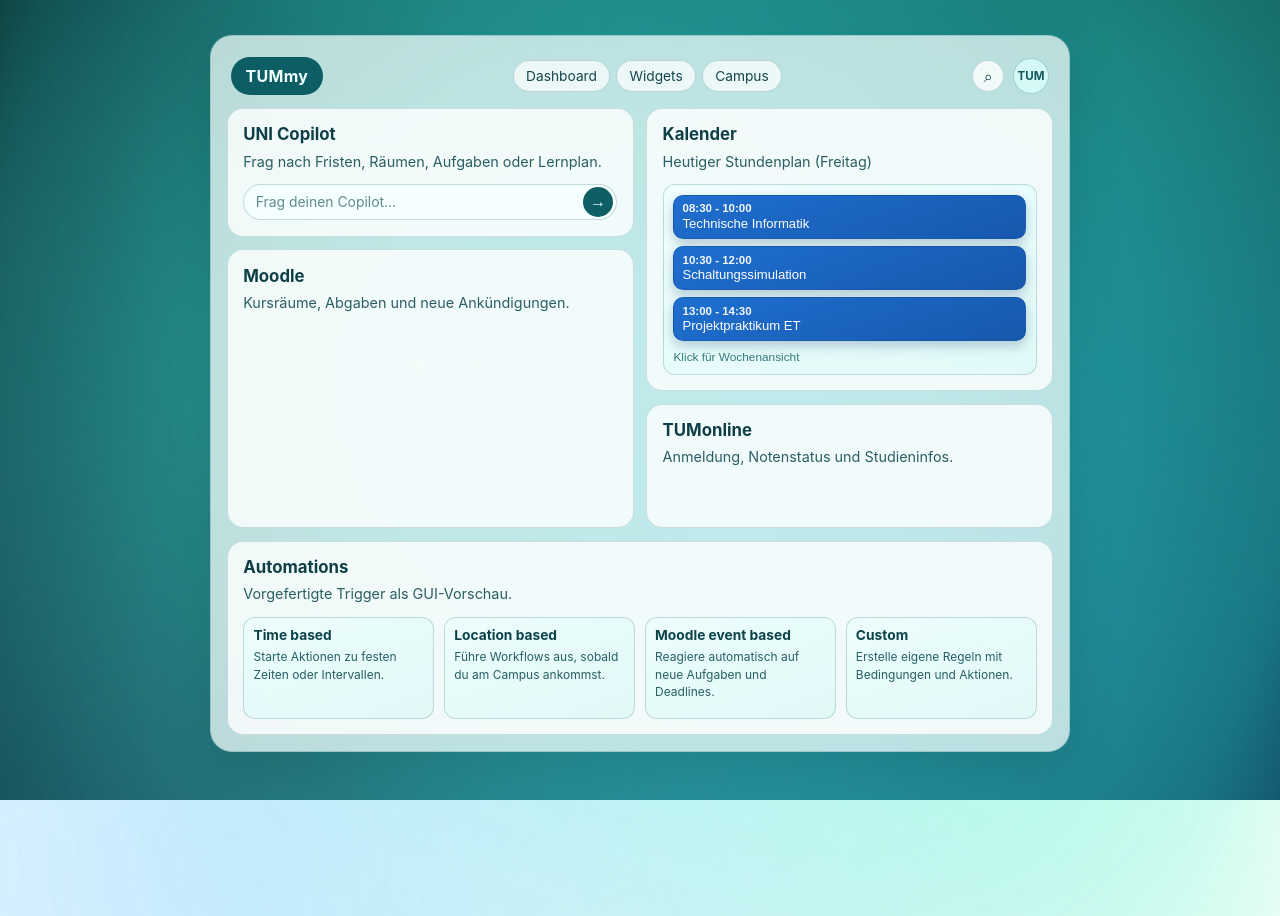
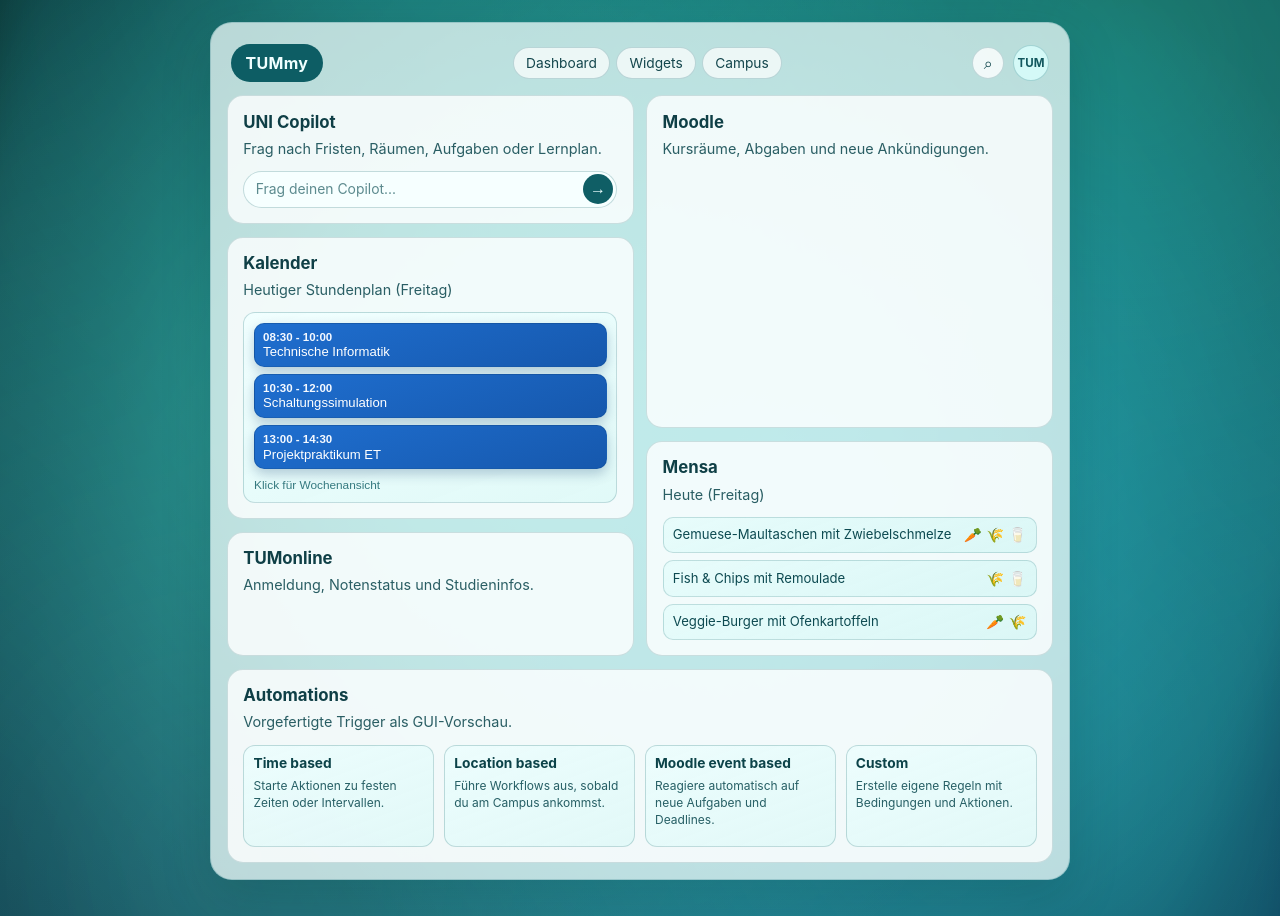
Before and after one commit to BaranKilic657/tummy_hmmy, a Next.js app: page / in a window 1280 px wide. Before the commit the page ends 800 px from the top, so only its background shows below. Built offline with nearby package versions, Linux system fonts and the light colour scheme.

Commit message:
was ich bisher hab lol

```diff
--- a/src/app/globals.css
+++ b/src/app/globals.css
@@ -503,7 +503,8 @@
   display: flex;
   flex-direction: column;
   gap: 0.8rem;
-  min-height: 100%;
+  min-height: 0;
+  height: 100%;
 }
 
 .widget {
@@ -533,7 +534,41 @@
 
 .widget-moodle {
   min-height: 190px;
-  flex: 1;
+  flex: 1 1 auto;
+}
+
+.widget-mensa {
+  min-height: 170px;
+}
+
+.mensa-list {
+  margin: 0.72rem 0 0;
+  padding: 0;
+  list-style: none;
+  display: grid;
+  gap: 0.45rem;
+}
+
+.mensa-item {
+  border: 1px solid rgba(8, 89, 95, 0.18);
+  border-radius: 10px;
+  background: linear-gradient(160deg, rgba(230, 252, 251, 0.95), rgba(216, 246, 245, 0.9));
+  padding: 0.46rem 0.58rem;
+  display: flex;
+  align-items: center;
+  justify-content: space-between;
+  gap: 0.6rem;
+  color: #0d4a51;
+  font-size: 0.82rem;
+  line-height: 1.35;
+}
+
+.mensa-tags {
+  display: inline-flex;
+  align-items: center;
+  gap: 0.28rem;
+  font-size: 0.9rem;
+  flex-shrink: 0;
 }
 
 .copilot-input {
--- a/src/app/page.tsx
+++ b/src/app/page.tsx
@@ -1,14 +1,29 @@
 "use client";
 
-import { useEffect, useMemo, useState } from "react";
+import { Fragment, useEffect, useMemo, useState, type ReactNode } from "react";
 import { CalendarModal } from "../components/home/CalendarModal";
 import { TopBar } from "../components/home/TopBar";
 import { getTodayWeekDay, WEEK_CALENDAR } from "../components/home/data/calendarData";
 import { AutomationsTile } from "../components/home/tiles/AutomationsTile";
 import { CalendarTile } from "../components/home/tiles/CalendarTile";
 import { CopilotTile } from "../components/home/tiles/CopilotTile";
+import { MensaTile } from "../components/home/tiles/MensaTile";
 import { MoodleTile } from "../components/home/tiles/MoodleTile";
 import { TumOnlineTile } from "../components/home/tiles/TumOnlineTile";
+
+type DashboardTileId = "copilot" | "calendar" | "moodle" | "tumonline" | "mensa";
+
+type TileSpec = {
+  id: DashboardTileId;
+  weight: number;
+};
+
+const TILE_SPECS: TileSpec[] = [
+  { id: "moodle", weight: 2 },
+  { id: "calendar", weight: 3 },
+  { id: "mensa", weight: 2 },
+  { id: "tumonline", weight: 1 },
+];
 
 export default function HomePage() {
   const [isCalendarOpen, setIsCalendarOpen] = useState(false);
@@ -31,25 +46,55 @@
     return () => window.removeEventListener("keydown", onKeyDown);
   }, [isCalendarOpen]);
 
+  const renderDashboardTile = (tileId: DashboardTileId): ReactNode => {
+    switch (tileId) {
+      case "copilot":
+        return <CopilotTile />;
+      case "calendar":
+        return (
+          <CalendarTile
+            todayLabel={todayLabel}
+            todayEntries={todayEntries}
+            onOpenWeekView={() => setIsCalendarOpen(true)}
+          />
+        );
+      case "moodle":
+        return <MoodleTile />;
+      case "tumonline":
+        return <TumOnlineTile />;
+      case "mensa":
+        return <MensaTile />;
+      default:
+        return null;
+    }
+  };
+
+  const balancedColumns = useMemo(() => {
+    const columns: TileSpec[][] = [[{ id: "copilot", weight: 1 }], []];
+    const heights = [1, 0];
+
+    for (const spec of TILE_SPECS) {
+      const targetColumnIndex = heights[0] <= heights[1] ? 0 : 1;
+      columns[targetColumnIndex].push(spec);
+      heights[targetColumnIndex] += spec.weight;
+    }
+
+    return columns;
+  }, []);
+
   return (
     <main className="screen home-screen">
       <section className="home-shell">
         <TopBar />
 
         <section className="home-columns" aria-label="Dashboard widgets">
-          <div className="home-col">
-            <CopilotTile />
-            <MoodleTile />
-          </div>
-
-          <div className="home-col">
-            <CalendarTile
-              todayLabel={todayLabel}
-              todayEntries={todayEntries}
-              onOpenWeekView={() => setIsCalendarOpen(true)}
-            />
-            <TumOnlineTile />
-          </div>
+          {balancedColumns.map((column, columnIndex) => (
+            <div key={`column-${columnIndex}`} className="home-col">
+              {column.map((tile) => (
+                <Fragment key={tile.id}>{renderDashboardTile(tile.id)}</Fragment>
+              ))}
+            </div>
+          ))}
         </section>
 
         <section className="home-grid" aria-label="Automation widgets">
--- /dev/null
+++ b/src/components/home/data/mensaData.ts
@@ -0,0 +1,46 @@
+import { getTodayWeekDay, type WeekDay } from "./calendarData";
+
+export type MensaTag = "vegan" | "vegetarisch" | "schwein" | "gluten" | "laktose" | "nuesse";
+
+export type MensaDish = {
+  name: string;
+  tags: MensaTag[];
+};
+
+type MensaMenu = Record<WeekDay, MensaDish[]>;
+
+const MENSA_MENU: MensaMenu = {
+  Montag: [
+    { name: "Spinat-Kaese-Lasagne mit Tomatensauce", tags: ["vegetarisch", "gluten", "laktose"] },
+    { name: "Schweinebraten mit Semmelknoedeln", tags: ["schwein", "gluten"] },
+    { name: "Linsensalat mit Grillgemuese", tags: ["vegan"] },
+  ],
+  Dienstag: [
+    { name: "Penne Arrabbiata mit Rucola", tags: ["vegan", "gluten"] },
+    { name: "Rindergulasch mit Semmelknoedeln", tags: ["gluten"] },
+    { name: "Falafel Bowl mit Tahini-Dressing", tags: ["vegan", "nuesse"] },
+  ],
+  Mittwoch: [
+    { name: "Pilzrahmragout mit Kartoffelpueree", tags: ["vegetarisch", "laktose"] },
+    { name: "Gebratener Lachs mit Zitronenkartoffeln", tags: [] },
+    { name: "Tofu Teriyaki mit Wokgemuese", tags: ["vegan", "gluten"] },
+  ],
+  Donnerstag: [
+    { name: "Kartoffelgratin mit Brokkoli", tags: ["vegetarisch", "laktose"] },
+    { name: "Putensteak mit Paprika-Reis", tags: [] },
+    { name: "Couscous Bowl mit Kichererbsen", tags: ["vegan", "gluten"] },
+  ],
+  Freitag: [
+    { name: "Gemuese-Maultaschen mit Zwiebelschmelze", tags: ["vegetarisch", "gluten", "laktose"] },
+    { name: "Fish & Chips mit Remoulade", tags: ["gluten", "laktose"] },
+    { name: "Veggie-Burger mit Ofenkartoffeln", tags: ["vegetarisch", "gluten"] },
+  ],
+};
+
+export function getTodayMensaMenu(date = new Date()) {
+  const weekday = getTodayWeekDay(date);
+  return {
+    weekday,
+    dishes: MENSA_MENU[weekday],
+  };
+}
--- /dev/null
+++ b/src/components/home/tiles/MensaTile.tsx
@@ -0,0 +1,48 @@
+"use client";
+
+import { useMemo } from "react";
+import { getTodayMensaMenu, type MensaTag } from "../data/mensaData";
+
+const TAG_EMOJIS: Record<MensaTag, string> = {
+  vegan: "🌱",
+  vegetarisch: "🥕",
+  schwein: "🐷",
+  gluten: "🌾",
+  laktose: "🥛",
+  nuesse: "🥜",
+};
+
+const TAG_LABELS: Record<MensaTag, string> = {
+  vegan: "vegan",
+  vegetarisch: "vegetarisch",
+  schwein: "enthält Schwein",
+  gluten: "enthält Gluten",
+  laktose: "enthält Laktose",
+  nuesse: "enthält Nüsse",
+};
+
+export function MensaTile() {
+  const { weekday, dishes } = useMemo(() => getTodayMensaMenu(), []);
+
+  return (
+    <article className="widget widget-mensa">
+      <h2>Mensa</h2>
+      <p>Heute ({weekday})</p>
+
+      <ul className="mensa-list" aria-label="Heutige Mensagerichte">
+        {dishes.map((dish) => (
+          <li key={dish.name} className="mensa-item">
+            <span>{dish.name}</span>
+            <span className="mensa-tags" aria-label="Kennzeichnungen">
+              {dish.tags.map((tag) => (
+                <span key={`${dish.name}-${tag}`} title={TAG_LABELS[tag]} aria-label={TAG_LABELS[tag]}>
+                  {TAG_EMOJIS[tag]}
+                </span>
+              ))}
+            </span>
+          </li>
+        ))}
+      </ul>
+    </article>
+  );
+}
```
